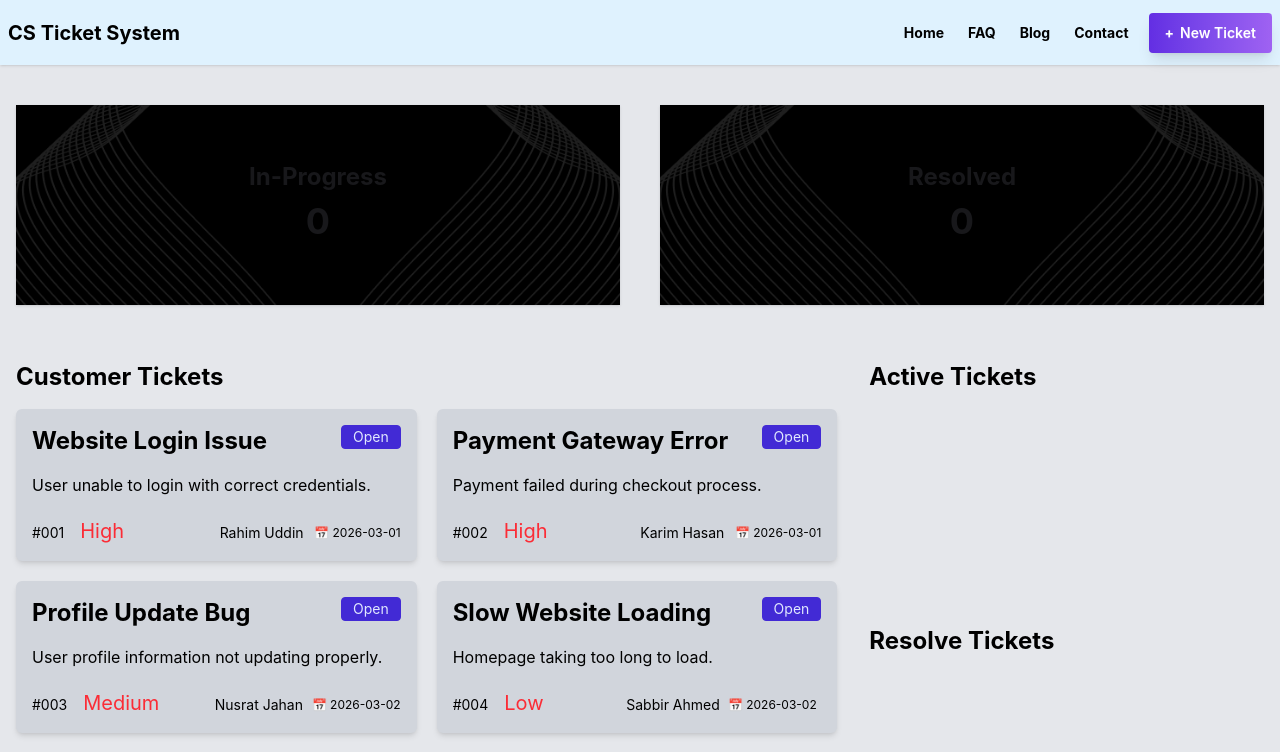
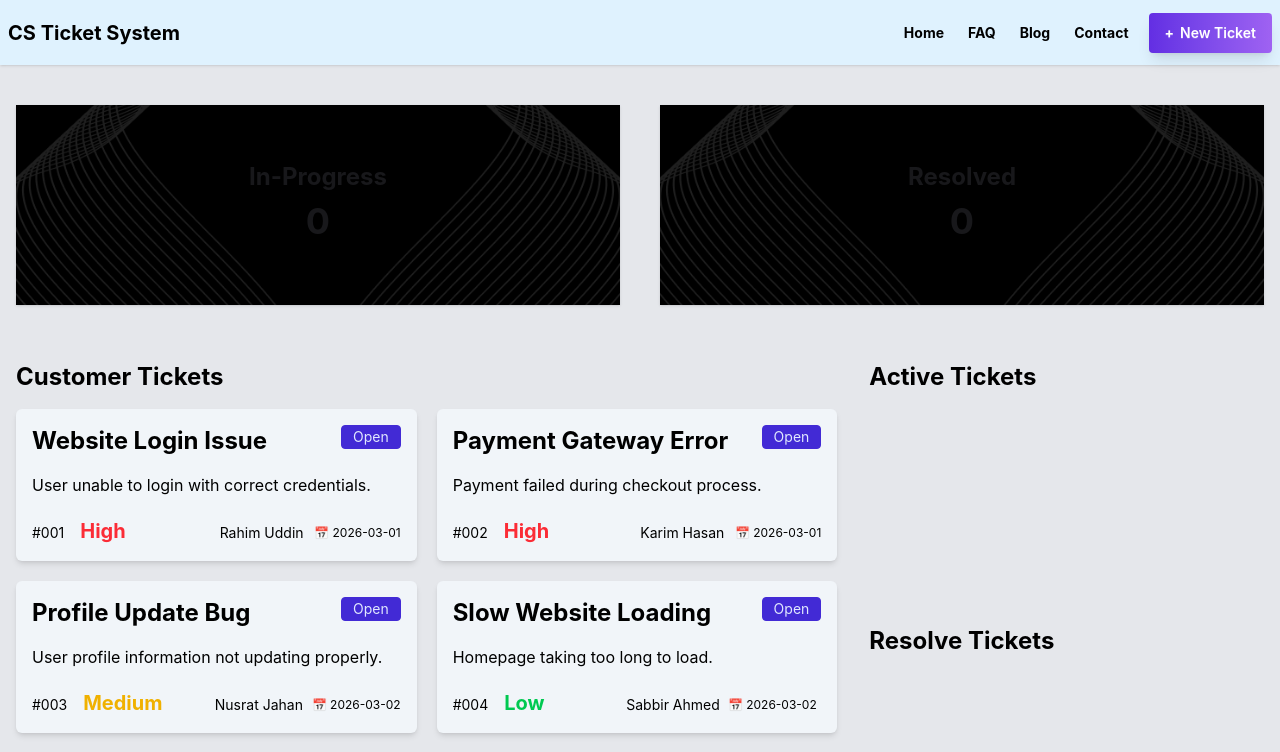
Before and after one commit to developer-faisal06/support-system, a React (Vite) app: page / in a window 1280 px wide. Shown: the top 752 px of the page. Built offline with nearby package versions, Linux system fonts and the light colour scheme.

Commit message:
priority text condition added

```diff
--- a/src/App.jsx
+++ b/src/App.jsx
@@ -44,12 +44,8 @@ function App() {
     const updatedProgress = progress.filter(p => p.id !== item.id);
     setProgress(updatedProgress);
     setData(prev => prev.filter(d => d.id !== item.id));
-
     toast.success("Task Resolved");
-
   }
-
-
   return (
     <>
 
--- a/src/Component/TicketList/TicketList.jsx
+++ b/src/Component/TicketList/TicketList.jsx
@@ -15,7 +15,7 @@ const TicketList = ({ ticket, handleProcess,disabled }) => {
 // }
     return (
                 <div onClick={()=>!disabled && handleProcess(ticket)}
-                                className={`cursor-pointer bg-gray-300 p-4 text-black rounded-md shadow-md
+                                className={`cursor-pointer bg-slate-100 p-4 text-black rounded-md shadow-md
       ${disabled ? "pointer-events-none opacity-60" : ""}`}>
 
                     <div className="flex justify-between">
@@ -28,7 +28,7 @@ const TicketList = ({ ticket, handleProcess,disabled }) => {
                     <div className="footer flex justify-between items-center ">
                         <div className="flex gap-4 items-center pt-1">
                             <span className='pt-1'>#00{ticket.id}</span>
-                            <span className='text-red-500 text-xl' >{ticket.priority}</span>
+                            <span className={`text-xl font-bold ${ticket.priority === "High"?"text-red-500": ticket.priority === "Medium" ? "text-yellow-500": "text-green-500"} `} >{ticket.priority}</span>
                         </div>
                         <div className="grid grid-cols-2 sm:grid-cols-1 lg:grid-cols-1 xl:grid-cols-2  pt-2 ">
                             <p>{ticket.customer}</p>
```
